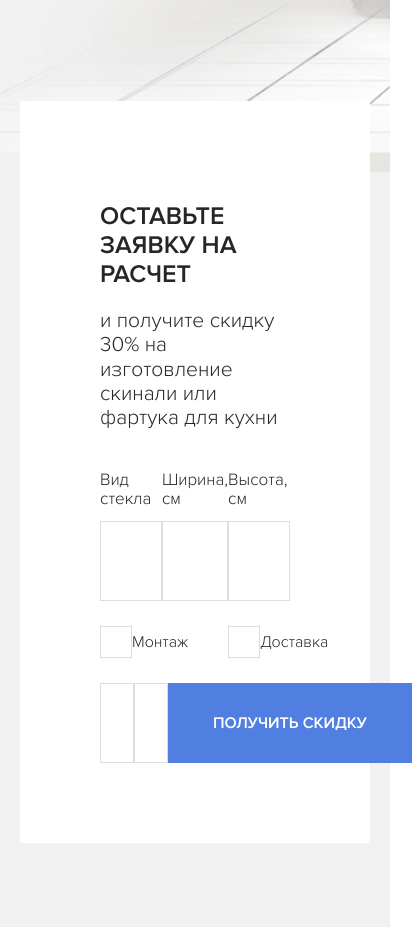
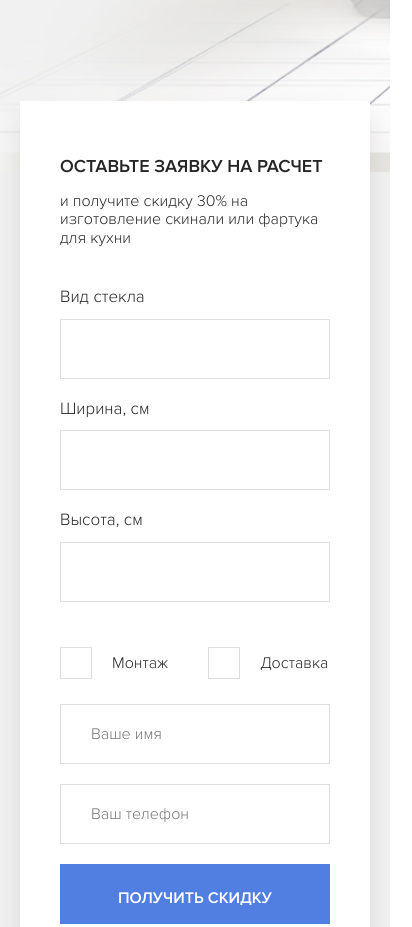
Before and after one commit to dimaproz/Skinali, a plain HTML site: page index.html in a window 390 px wide. Shown: the part 574-1501 px from the top of the page, 412 px wide, since content can reach past the window. Drawn offline with Linux system fonts and the light colour scheme.

Commit message:
Сделан блок offer  + адаптив

```diff
--- a/index.html
+++ b/index.html
@@ -107,7 +107,7 @@
                                 <input type="text" class="input form__input">
                             </div>
                         </div>
-                        <div class="form__row">
+                        <div class="form__row form__row-checkbox">
                             <div class="form__checkbox">
                                 <input type="checkbox" class="checkbox" id="install">
                                 <label  class="checkbox-label" for="install">Монтаж</label>
--- a/sass/_interface.sass
+++ b/sass/_interface.sass
@@ -35,6 +35,7 @@ body
         &:hover
             cursor: pointer
         &:before
+            margin-right: 20px
             display: inline-block
             content: ""
             width: 30px
--- a/sass/blocks/_offer.sass
+++ b/sass/blocks/_offer.sass
@@ -1,7 +1,9 @@
 .offer
     padding: 129px 0
     &-block
-        background-color: #fff
+        background: #fff url('../img/offer/form-bg.png') no-repeat center right
+        background-size: contain
+        box-shadow: 0 15px 25px rgba(0, 0, 0, 0.1)
         padding: 80px
         margin-top: -200px
     &__title
@@ -35,3 +37,35 @@
     &__button
         height: 80px
         width: 100%
+
+@media (max-width: 1199px)
+    .offer
+        &-block
+           background-position: center right  -120px
+@media (max-width: 991px)
+    .offer
+        &-block
+            padding: 40px
+            background: none
+            background-color: #fff
+        &__title
+            font-size: 18px
+        &__subtitle
+            font-size: 16px
+    .form
+        &__row
+            flex-direction: column
+            &-checkbox
+                flex-direction: row
+        &__group
+            flex-basis: 100%
+            width: 100%
+        &__input
+            margin-bottom: 20px
+@media (max-width: 768px)
+    .form
+        &__input
+            margin-bottom: 20px
+            height: 60px
+        &__button
+            height: 60px
```
Also changed, not shown: css/style.css, img/offer/form-bg.png (added), 1 other file.
